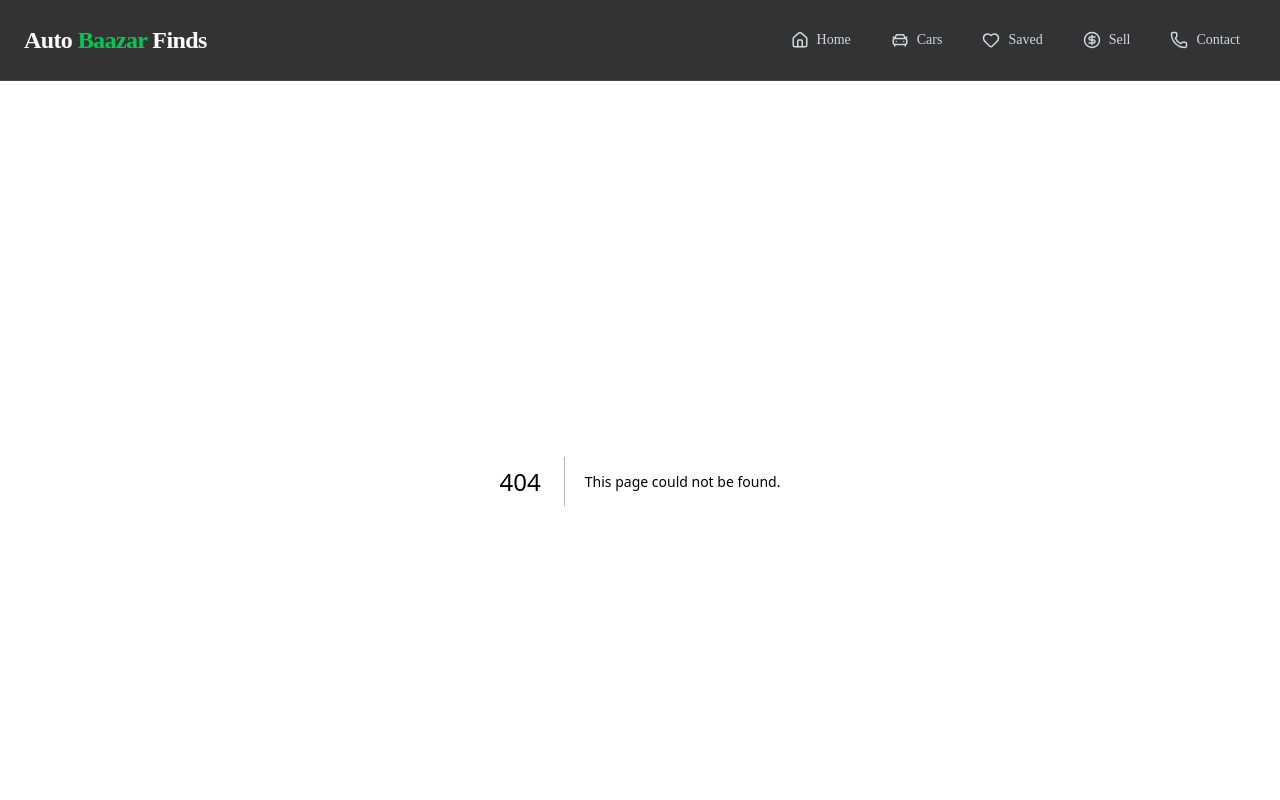
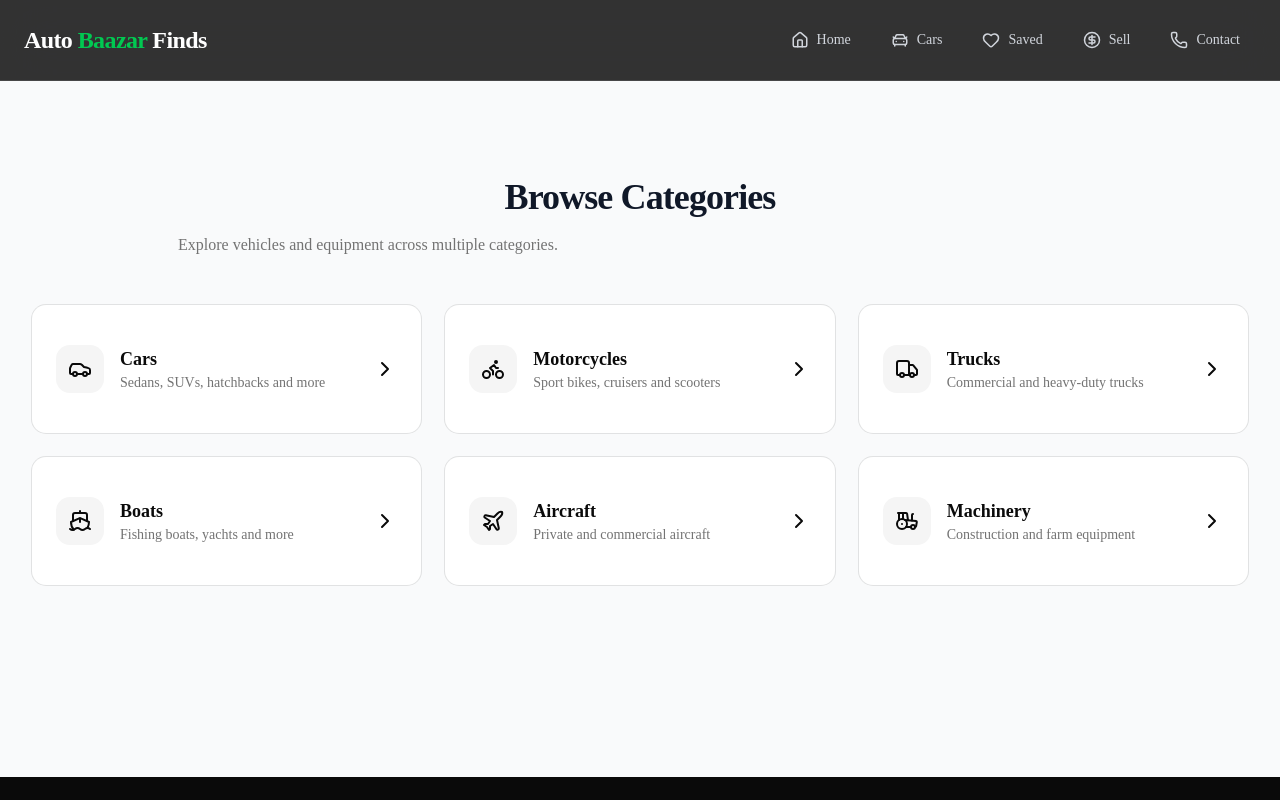
Before and after one commit to JeffarKE/autobazaar-finds, a Next.js app: page /marketplace in a window 1280 px wide. Before the commit this address had no page. Shown: the top 800 px of the page. Built offline with nearby package versions, Linux system fonts and the light colour scheme.

Commit message:
feat: create marketplace hero and category grid

```diff
--- /dev/null
+++ b/app/components/design-system/Container.tsx
@@ -0,0 +1,22 @@
+import { cn } from "@/lib/utils";
+
+interface ContainerProps {
+  children: React.ReactNode;
+  className?: string;
+}
+
+export default function Container({
+  children,
+  className,
+}: ContainerProps) {
+  return (
+    <div
+      className={cn(
+        "mx-auto w-full max-w-7xl px-4 sm:px-6 lg:px-8",
+        className
+      )}
+    >
+      {children}
+    </div>
+  );
+}
--- /dev/null
+++ b/app/components/design-system/Heading.tsx
@@ -0,0 +1,32 @@
+import { cn } from "@/lib/utils";
+
+interface HeadingProps {
+  title: string;
+  subtitle?: string;
+  centered?: boolean;
+}
+
+export default function Heading({
+  title,
+  subtitle,
+  centered = false,
+}: HeadingProps) {
+  return (
+    <div
+      className={cn(
+        "mb-12",
+        centered && "text-center"
+      )}
+    >
+      <h2 className="text-3xl font-bold tracking-tight md:text-4xl">
+        {title}
+      </h2>
+
+      {subtitle && (
+        <p className="mt-4 max-w-2xl text-muted-foreground">
+          {subtitle}
+        </p>
+      )}
+    </div>
+  );
+}
--- /dev/null
+++ b/app/components/design-system/Section.tsx
@@ -0,0 +1,22 @@
+import { cn } from "@/lib/utils";
+
+interface SectionProps {
+  children: React.ReactNode;
+  className?: string;
+}
+
+export default function Section({
+  children,
+  className,
+}: SectionProps) {
+  return (
+    <section
+      className={cn(
+        "py-16 md:py-20 lg:py-24",
+        className
+      )}
+    >
+      {children}
+    </section>
+  );
+}
--- /dev/null
+++ b/app/marketplace/components/CategoryCard.tsx
@@ -0,0 +1,40 @@
+import Link from "next/link";
+import { ChevronRight } from "lucide-react";
+import { Card, CardContent } from "@/components/ui/card";
+
+interface CategoryCardProps {
+  title: string;
+  description: string;
+  href: string;
+  icon: React.ReactNode;
+}
+
+export default function CategoryCard({
+  title,
+  description,
+  href,
+  icon,
+}: CategoryCardProps) {
+  return (
+    <Link href={href}>
+      <Card className="group h-full cursor-pointer transition-all duration-300 hover:-translate-y-1 hover:shadow-xl">
+        <CardContent className="flex items-center justify-between p-6">
+          <div className="flex items-center gap-4">
+            <div className="rounded-xl bg-muted p-3 transition-colors group-hover:bg-primary group-hover:text-primary-foreground">
+              {icon}
+            </div>
+
+            <div>
+              <h3 className="font-semibold text-lg">{title}</h3>
+              <p className="text-sm text-muted-foreground">
+                {description}
+              </p>
+            </div>
+          </div>
+
+          <ChevronRight className="transition-transform group-hover:translate-x-1" />
+        </CardContent>
+      </Card>
+    </Link>
+  );
+}
--- /dev/null
+++ b/app/marketplace/components/CategoryGrid.tsx
@@ -0,0 +1,79 @@
+import {
+  Car,
+  Bike,
+  Truck,
+  Ship,
+  Plane,
+  Tractor,
+} from "lucide-react";
+
+import Container from "@/app/components/design-system/Container";
+import Section from "@/app/components/design-system/Section";
+import Heading from "@/app/components/design-system/Heading";
+
+import CategoryCard from "./CategoryCard";
+
+export default function CategoryGrid() {
+  const categories = [
+    {
+      title: "Cars",
+      description: "Sedans, SUVs, hatchbacks and more",
+      href: "/marketplace/cars",
+      icon: <Car className="h-6 w-6" />,
+    },
+    {
+      title: "Motorcycles",
+      description: "Sport bikes, cruisers and scooters",
+      href: "/marketplace/motorcycles",
+      icon: <Bike className="h-6 w-6" />,
+    },
+    {
+      title: "Trucks",
+      description: "Commercial and heavy-duty trucks",
+      href: "/marketplace/trucks",
+      icon: <Truck className="h-6 w-6" />,
+    },
+    {
+      title: "Boats",
+      description: "Fishing boats, yachts and more",
+      href: "/marketplace/boats",
+      icon: <Ship className="h-6 w-6" />,
+    },
+    {
+      title: "Aircraft",
+      description: "Private and commercial aircraft",
+      href: "/marketplace/aircraft",
+      icon: <Plane className="h-6 w-6" />,
+    },
+    {
+      title: "Machinery",
+      description: "Construction and farm equipment",
+      href: "/marketplace/machinery",
+      icon: <Tractor className="h-6 w-6" />,
+    },
+  ];
+
+  return (
+    <Section>
+      <Container>
+        <Heading
+          title="Browse Categories"
+          subtitle="Explore vehicles and equipment across multiple categories."
+          centered
+        />
+
+        <div className="grid gap-6 md:grid-cols-2 lg:grid-cols-3">
+          {categories.map((category) => (
+            <CategoryCard
+              key={category.title}
+              title={category.title}
+              description={category.description}
+              href={category.href}
+              icon={category.icon}
+            />
+          ))}
+        </div>
+      </Container>
+    </Section>
+  );
+}
--- /dev/null
+++ b/app/marketplace/components/MarketplaceHero.tsx
@@ -0,0 +1,45 @@
+"use client";
+
+import { Search } from "lucide-react";
+
+import Container from "@/app/components/design-system/Container";
+import Section from "@/app/components/design-system/Section";
+
+import { Button } from "@/components/ui/button";
+import { Input } from "@/components/ui/input";
+
+export default function MarketplaceHero() {
+  return (
+    <Section className="bg-gradient-to-b from-slate-50 to-white">
+      <Container>
+        <div className="mx-auto max-w-4xl text-center">
+          <span className="rounded-full border px-4 py-2 text-sm font-medium">
+            Kenya's Premium Vehicle Marketplace
+          </span>
+
+          <h1 className="mt-8 text-5xl font-black tracking-tight md:text-6xl">
+            Find Your
+            <br />
+            Next Vehicle.
+          </h1>
+
+          <p className="mx-auto mt-6 max-w-2xl text-lg text-muted-foreground">
+            Browse trusted listings from verified sellers across Kenya.
+          </p>
+
+          <div className="mx-auto mt-10 flex max-w-2xl gap-3">
+            <Input
+              placeholder="Search by make, model or keyword..."
+              className="h-12"
+            />
+
+            <Button size="lg">
+              <Search className="mr-2 h-5 w-5" />
+              Search
+            </Button>
+          </div>
+        </div>
+      </Container>
+    </Section>
+  );
+}
--- /dev/null
+++ b/app/marketplace/page.tsx
@@ -0,0 +1,5 @@
+import CategoryGrid from "./components/CategoryGrid";
+
+export default function MarketplacePage() {
+  return <CategoryGrid />;
+}
```
Also changed, not shown: 1 other file (tests, documents, lock files or other folders).
